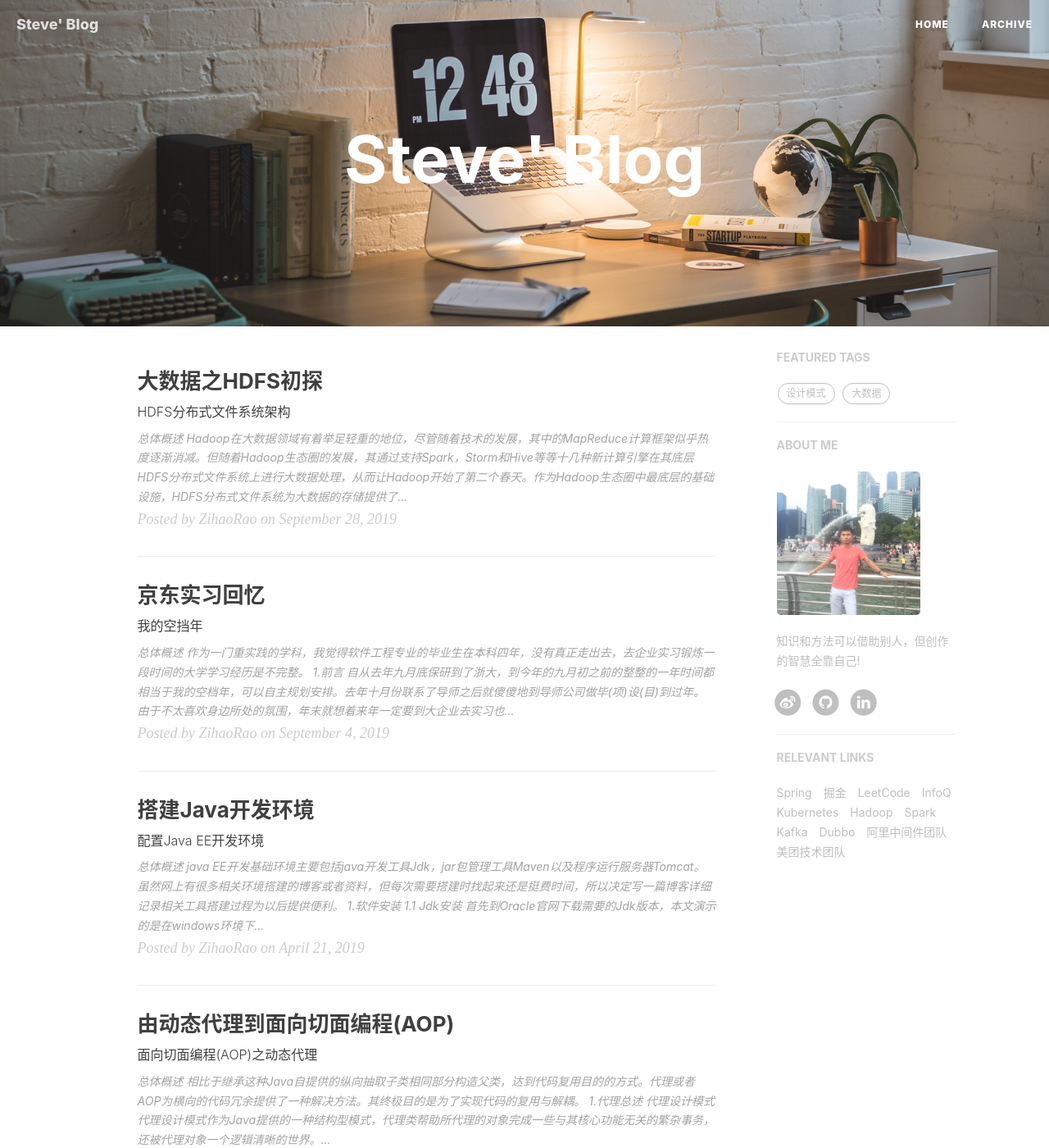
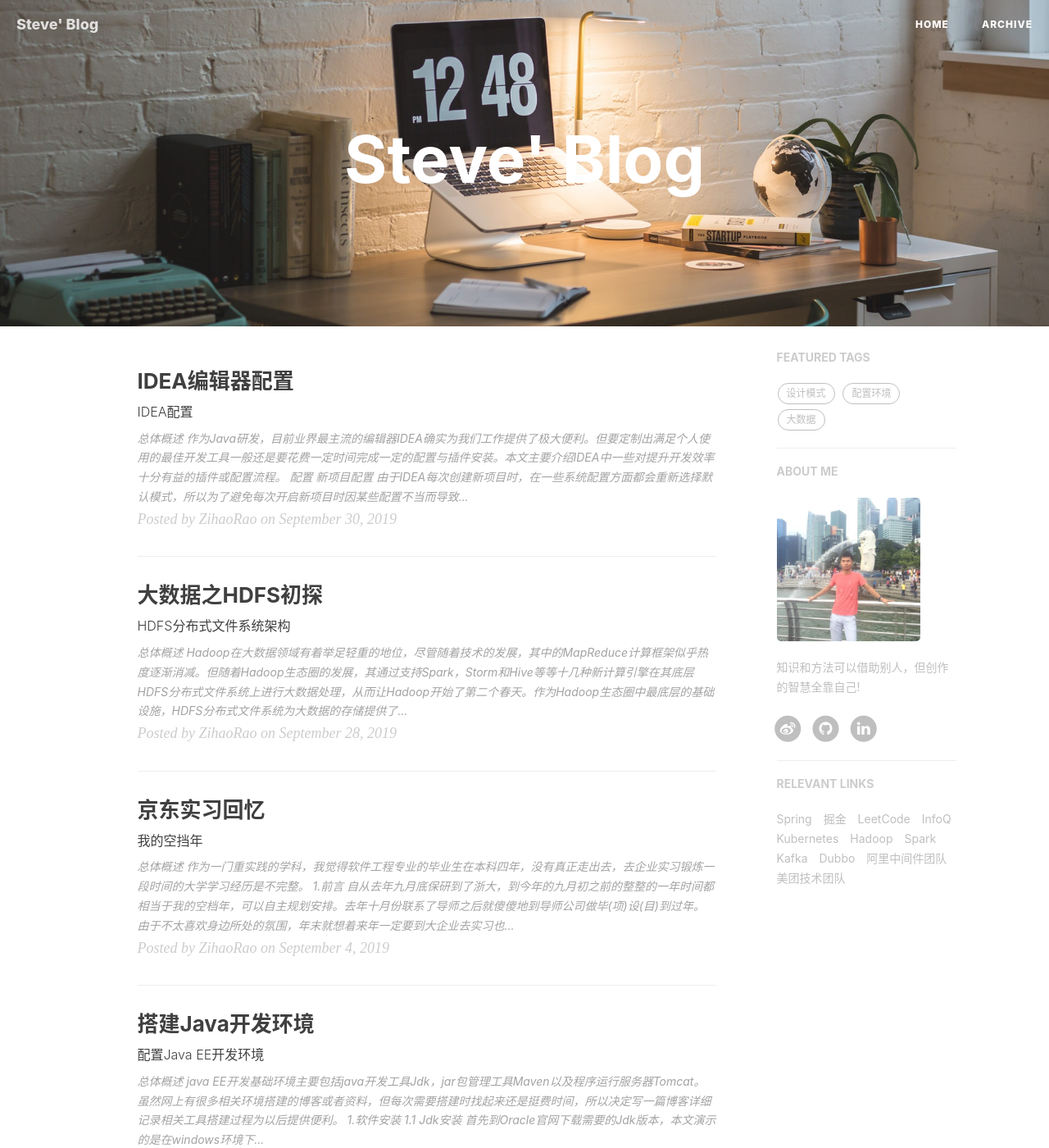
Before and after one commit to SteveRao/steverao.github.io, a Jekyll site: the page built from index.html, in a window 1280 px wide and 1400 px high. Shown: the whole window at 82% size. Built offline with Jekyll 4.4.1, drawn with Linux system fonts in a browser that asks for light colours; nearby versions of some CDN libraries; the list of posts is cut into pages by our own code; comment, search, counter and statistics services are not loaded; some of the changed text lies outside the part shown.

Commit message:
IDEA编辑器配置博文

```diff
--- a/_config.yml
+++ b/_config.yml
@@ -1,6 +1,6 @@
 # Site settings
 title: Steve' Blog
-SEOTitle: 饶子昊的博客 | SteveRao Blog
+SEOTitle: 饶子昊的博客 | SteveRao' Blog
 header-img: img/home-bg.jpg
 email: zihaorao@126.com
 description: "饶子昊，Web & Software Engineer| 这里是 @Steve饶子昊 的个人博客，与你一起发现更大的世界。"
--- /dev/null
+++ b/_posts/2019-09-30-IDEA settings.md
@@ -0,0 +1,60 @@
+---
+layout:     post
+title:      "IDEA编辑器配置"
+subtitle:   "IDEA配置"
+date:       2019-09-30
+author:     "ZihaoRao"
+header-img: "img/in-post/bg/night-sky.jpg"
+tags: 开发工具
+      配置环境
+---
+
+
+
+
+
+## 总体概述
+
+> 作为Java研发，目前业界最主流的编辑器IDEA确实为我们工作提供了极大便利。但要定制出满足个人使用的最佳开发工具一般还是要花费一定时间完成一定的配置与插件安装。本文主要介绍IDEA中一些对提升开发效率十分有益的插件或配置流程。
+>
+
+
+
+## 配置
+
+#### 新项目配置
+
+由于IDEA每次创建新项目时，在一些系统配置方面都会重新选择默认模式，所以为了避免每次开启新项目时因某些配置不当而导致出问题，可以一次性将个人的默认配置项在`Other Settings`中配置好。
+
+打开`File > Other Settings` 可进行常见的Maven仓库信息，运行时服务器模版等信息的配置。
+
+
+
+#### Mybatis Plugin
+
+当需要使用Mybatis框架时，一般不能通过点击**接口方法定义**跳转到配置文件中对应**接口实现**，从而当需要定位问题或修改相关SQL时都多有不便。但在安装了Mybatis Plugin这款插件后就可以完美的解决该问题。
+
+插件地址：[Mybatis Plugin](https://plugins.jetbrains.com/plugin/7293-mybatis-plugin/)
+
+
+
+#### Mybatis Generation
+
+当使用Mybatis进行持久层管理时，为每一张数据库表手动生成对应的Java Bean，接口定义和对应的xml文件非常麻烦和费时，当拥有了Mybatis Generation后仅需选择对应的数据库就可以自动的完成上述相关文件的生成，极大的提升新项目初始化效率。
+
+由于该工具暂时还没发现合适所有人需求的版本，所以也无法推荐，有需要的可以去网上找适合自己的插件形式即可。
+
+
+
+#### 其他
+
+最后，在网上找到一篇该主题写得还比较详细的文章，因此便不必累述，剩于的配置或插件可参考下文，也在此对作者表示感谢。
+
+[其他配置或插件](https://blog.mythsman.com/post/5d29f247cc343d1901c61d11/)
+
+
+
+
+## 参考资料
+
+- [IntelliJ常用配置备忘](https://blog.mythsman.com/post/5d29f247cc343d1901c61d11/)
```
